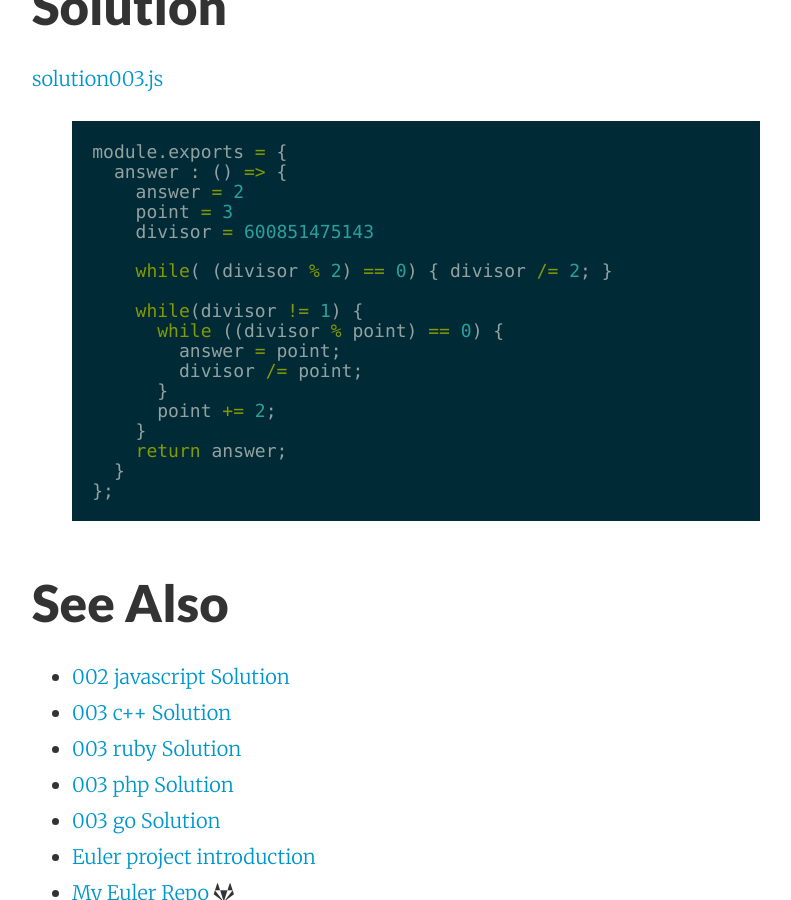
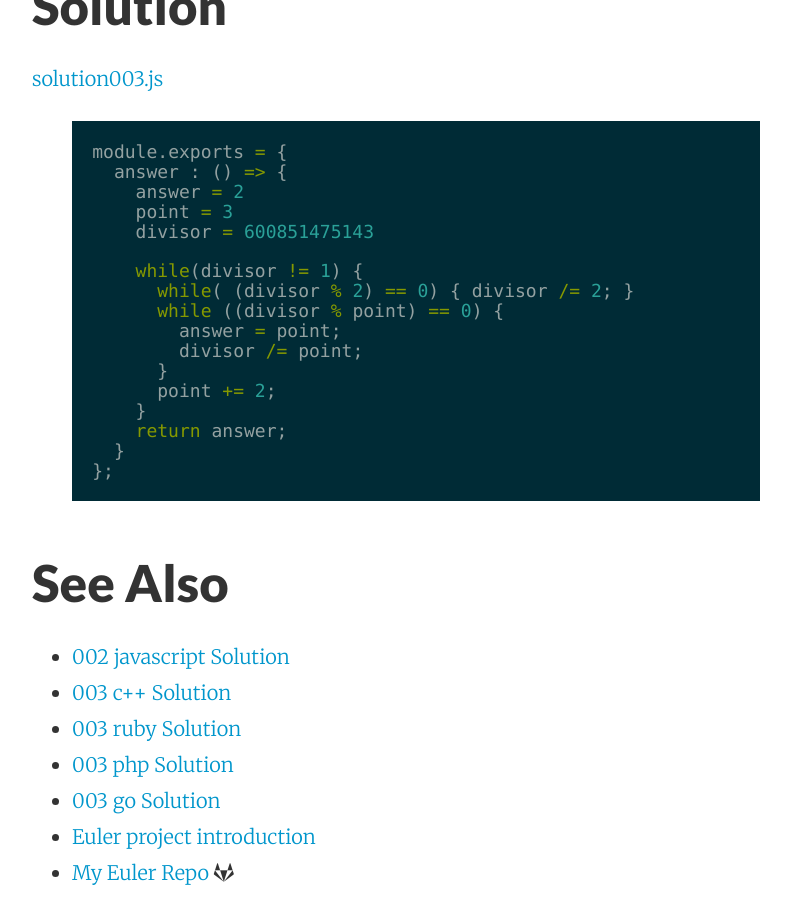
Before and after one commit to tvarley/tvarley.github.io, a Jekyll site: the page built from blog/euler/javascript/_posts/2019-05-01-solution_003.md, in a window 1280 px wide and 900 px high, scrolled down 861 px. Shown: the whole window, without its empty margins (224-1015 px from the left). Built offline with Jekyll 4.4.1, drawn with Linux system fonts in a browser that asks for light colours; nearby versions of some CDN libraries; comment, search, counter and statistics services are not loaded.

```diff
--- a/blog/euler/javascript/_posts/2019-05-01-solution_003.md
+++ b/blog/euler/javascript/_posts/2019-05-01-solution_003.md
@@ -31,9 +31,8 @@ module.exports = {
     point = 3
     divisor = 600851475143
 
-    while( (divisor % 2) == 0) { divisor /= 2; }
-
     while(divisor != 1) {
+      while( (divisor % 2) == 0) { divisor /= 2; }
       while ((divisor % point) == 0) {
         answer = point;
         divisor /= point;
```
